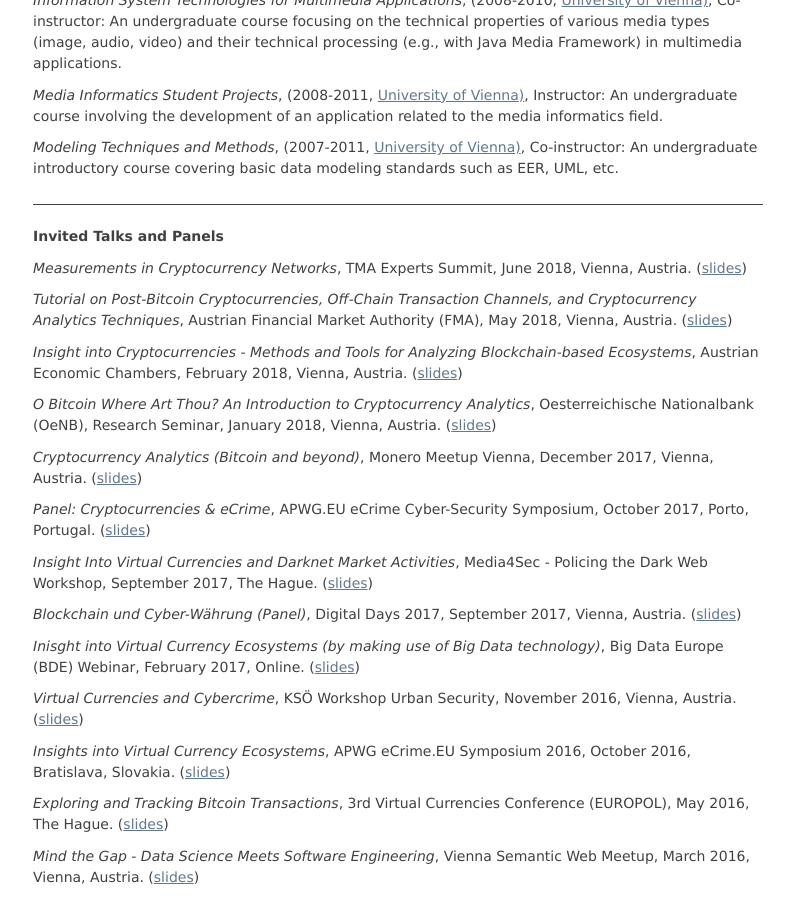
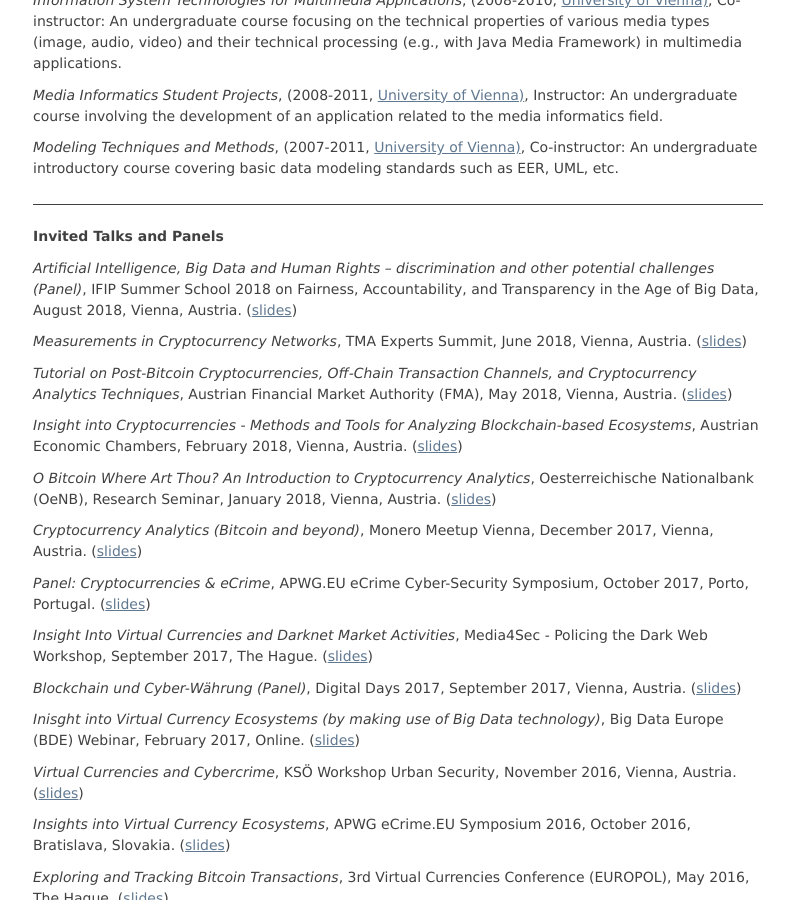
Before and after one commit to behas/behas.github.com, a Jekyll site: the page built from index.html, in a window 1280 px wide and 900 px high, scrolled down 3822 px. Shown: the whole window, without its empty margins (242-1036 px from the left). Built offline with Jekyll 4.4.1, drawn with Linux system fonts in a browser that asks for light colours.

Commit message:
added panel

```diff
--- a/_data/talks.yml
+++ b/_data/talks.yml
@@ -1,3 +1,8 @@
+- title: "Artificial Intelligence, Big Data and Human Rights – discrimination and other potential challenges (Panel)"
+  venue: "IFIP Summer School 2018 on Fairness, Accountability, and Transparency in the Age of Big Data"
+  date: "2018-08-24"
+  location: "Vienna, Austria"
+
 - title: "Measurements in Cryptocurrency Networks"
   venue: "TMA Experts Summit"
   date: "2018-06-26"
```
